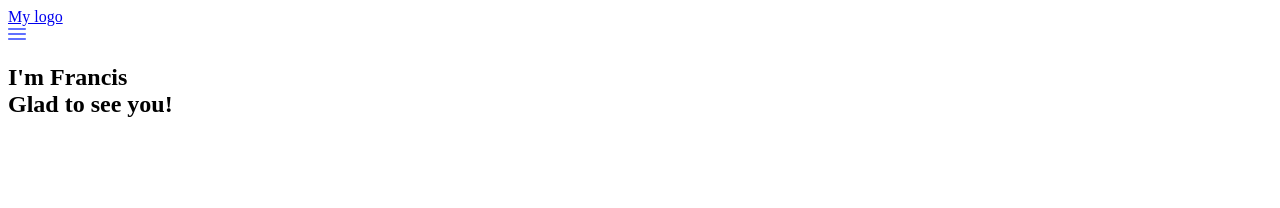
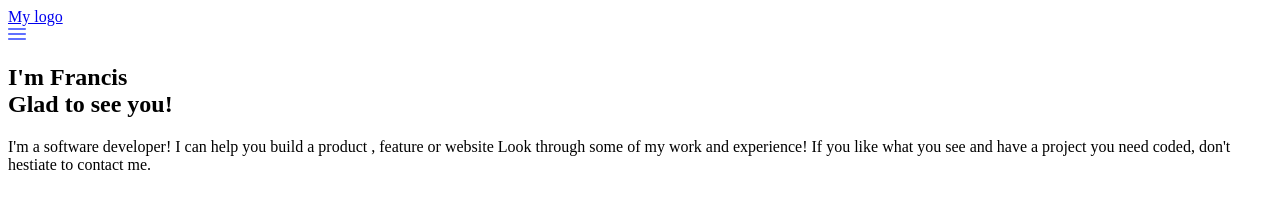
Before and after one commit to francis450/Mobile-First-Portfolio-Sneak-Peek, a website: page index.html in a window 1280 px wide. Drawn offline with Linux system fonts and the light colour scheme.

Commit message:
Include a paragraph with the sections' details

```diff
--- a/index.html
+++ b/index.html
@@ -21,6 +21,15 @@
                 I'm Francis<br>
                 Glad to see you!
             </h1>
+
+            <p class="detail">
+                I'm a software developer!
+                I can help you build a product ,
+                feature or website Look through
+                some of my work and experience! If
+                you like what you see and have a project you need
+                coded, don't hestiate to contact me.
+            </p>
         </section>
 
     </div>
```
